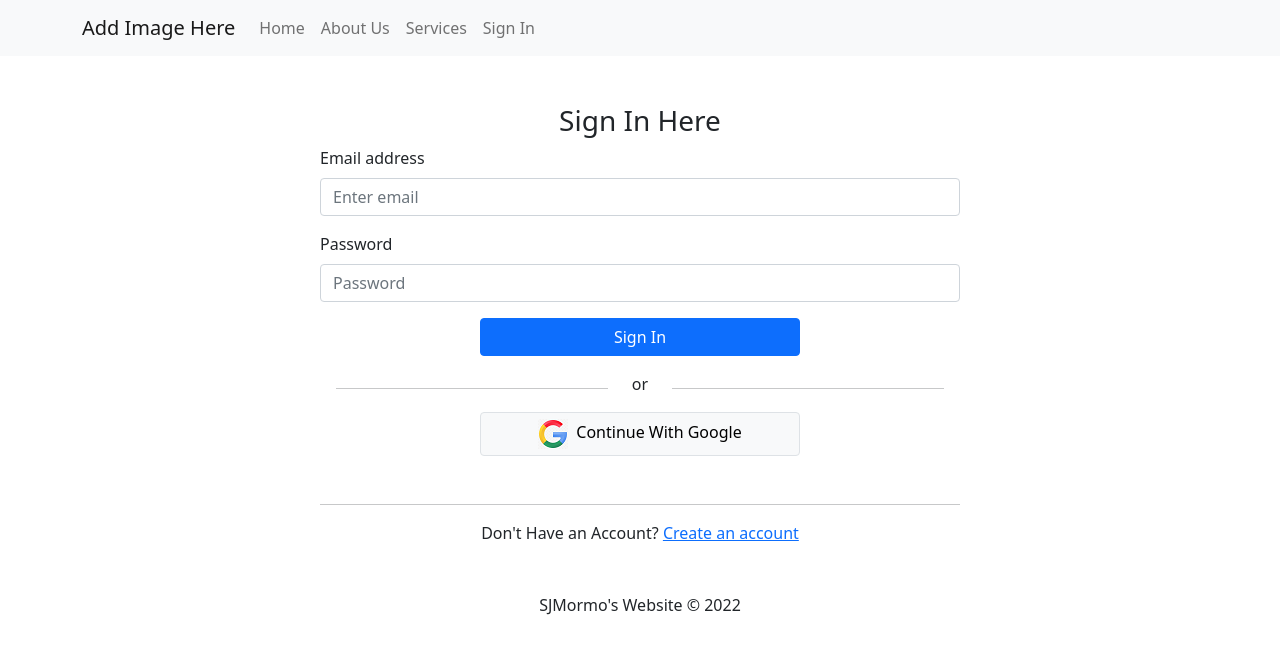
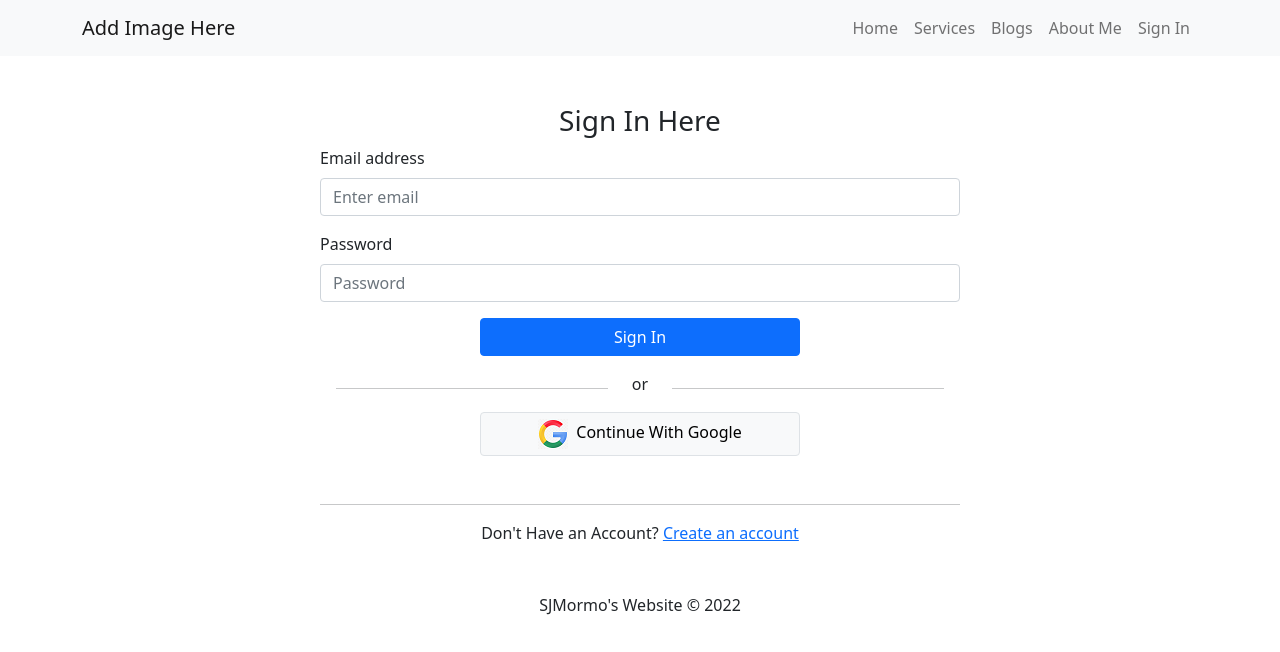
Before and after one commit to SJMormo/klement-tour-guide, a React (Create React App) app: page /signin in a window 1280 px wide. Shown: the top 652 px of the page. Built offline with nearby package versions, Linux system fonts and the light colour scheme; no server answers.

Commit message:
email verification added and error message shown

```diff
--- a/package.json
+++ b/package.json
@@ -17,6 +17,7 @@
     "react-firebase-hooks": "^5.0.3",
     "react-router-dom": "^6.3.0",
     "react-scripts": "5.0.1",
+    "react-toastify": "^8.2.0",
     "web-vitals": "^2.1.4"
   },
   "scripts": {
--- a/src/App.js
+++ b/src/App.js
@@ -1,6 +1,7 @@
 import { Route, Routes } from 'react-router-dom';
 import './App.css';
 import About from './components/About/About';
+import Blogs from './components/Blogs/Blogs';
 import CheckOut from './components/CheckOut/CheckOut';
 import Footer from './components/Footer/Footer';
 import Header from './components/Header/Header';
@@ -18,6 +19,7 @@ function App() {
         <Route path="/" element={<Home />} />
         <Route path="/home" element={<Home />} />
         <Route path="/about" element={<About />} />
+        <Route path="/blogs" element={<Blogs />} />
         <Route path="/signin" element={<SignIn />} />
         <Route path="/signup" element={<SignUp />} />
         <Route path="/service/:serviceId" element={
--- /dev/null
+++ b/src/components/Blogs/Blogs.js
@@ -0,0 +1,11 @@
+import React from 'react';
+
+const Blogs = () => {
+    return (
+        <div>
+            <p>This is blog</p>
+        </div>
+    );
+};
+
+export default Blogs;
--- a/src/components/Header/Header.js
+++ b/src/components/Header/Header.js
@@ -21,10 +21,11 @@ const Header = () => {
                 <Navbar.Brand as={Link} to="/">Add Image Here</Navbar.Brand>
                 <Navbar.Toggle aria-controls="basic-navbar-nav" />
                 <Navbar.Collapse id="basic-navbar-nav">
-                    <Nav className="me-auto">
+                    <Nav className="ms-auto">
                         <Nav.Link as={Link} to="/home">Home</Nav.Link>
-                        <Nav.Link as={Link} to="/about">About Us</Nav.Link>
                         <Nav.Link href="home#services">Services</Nav.Link>
+                        <Nav.Link as={Link} to="/blogs">Blogs</Nav.Link>
+                        <Nav.Link as={Link} to="/about">About Me</Nav.Link>
                         {
                             user ?
                                 <button type='button' onClick={logOut} className='btn btn-link'>Sign Out</button>
--- a/src/components/SignIn/SignIn.js
+++ b/src/components/SignIn/SignIn.js
@@ -48,18 +48,21 @@ const SignIn = () => {
                 <Form onSubmit={handleSignIn}>
                     <Form.Group className="mb-3" controlId="formBasicEmail">
                         <Form.Label>Email address</Form.Label>
-                        <Form.Control ref={emailRef} type="email" placeholder="Enter email" />
+                        <Form.Control ref={emailRef} type="email" placeholder="Enter email" required />
                     </Form.Group>
 
                     <Form.Group className="mb-3" controlId="formBasicPassword">
                         <Form.Label>Password</Form.Label>
-                        <Form.Control ref={passwordRef} type="password" placeholder="Password" />
+                        <Form.Control ref={passwordRef} type="password" placeholder="Password" required />
                     </Form.Group>
 
                     <Button className='w-50 d-block mx-auto' variant="primary" type="submit">
                         Sign In
                     </Button>
                 </Form>
+                <p className='text-danger text-center mt-3'>
+                    {error && error.message}
+                </p>
             </div>
 
             <div className='mt-3 d-flex justify-content-center'>
--- a/src/components/SignUp/SignUp.js
+++ b/src/components/SignUp/SignUp.js
@@ -15,7 +15,7 @@ const SignUp = () => {
         user,
         loading,
         error,
-    ] = useCreateUserWithEmailAndPassword(auth);
+    ] = useCreateUserWithEmailAndPassword(auth, { sendEmailVerification: true });
 
     // user sign up
     const handleSignUp = e => {
@@ -45,12 +45,12 @@ const SignUp = () => {
             <Form onSubmit={handleSignUp} className='w-50 mx-auto'>
                 <Form.Group className="mb-3" controlId="formBasicEmail">
                     <Form.Label>Email address</Form.Label>
-                    <Form.Control ref={emailRef} type="email" placeholder="Enter email" />
+                    <Form.Control ref={emailRef} type="email" placeholder="Enter email" required />
                 </Form.Group>
 
                 <Form.Group className="mb-3" controlId="formBasicPassword">
                     <Form.Label>Password</Form.Label>
-                    <Form.Control ref={passwordRef} type="password" placeholder="Password" />
+                    <Form.Control ref={passwordRef} type="password" placeholder="Password" required />
                 </Form.Group>
 
                 <Button className='w-50 d-block mx-auto' variant="primary" type="submit">
```
Also changed, not shown: 1 other file (tests, documents, lock files or other folders).
